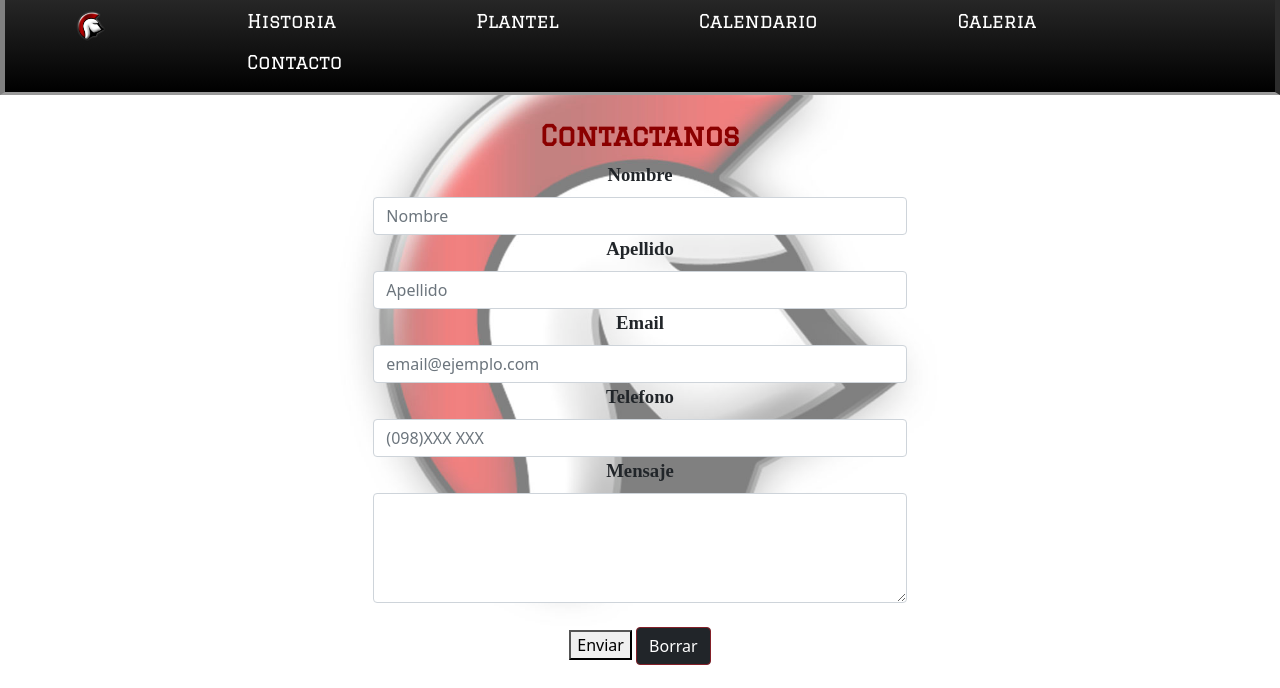
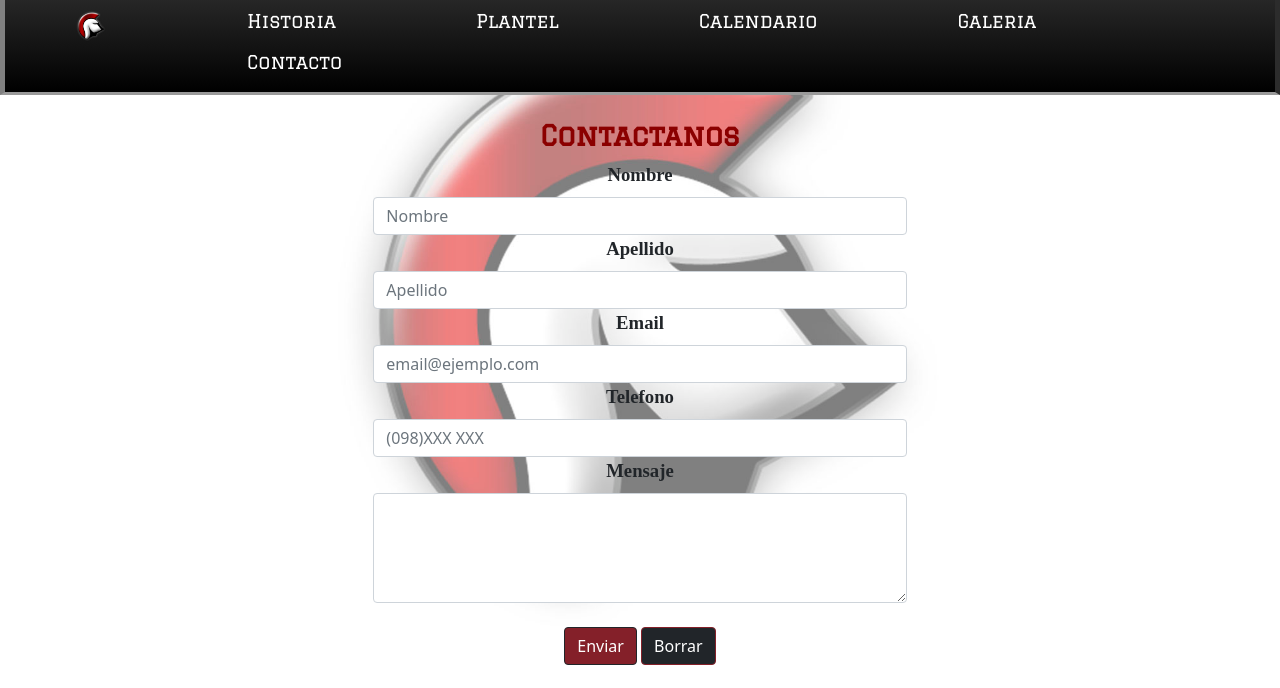
Before and after one commit to aljuprice91/spartansUruguay, a plain HTML site: page contacto.html in a window 1280 px wide. Shown: the part 218-906 px from the top of the page. Drawn offline with nearby package versions, Linux system fonts and the light colour scheme; a web font is replaced by a local one.

Commit message:
Boton enviar

```diff
--- a/contacto.html
+++ b/contacto.html
@@ -64,7 +64,8 @@
                 <h3 class="nombreSeccion">Contactanos</h3>
                 <!--Seccion de contacto hecha con Bootstrap-->
             </section>
-            <form class="contactanos" method="POST">
+            <!--Uso el action="/send.php" para forzar el error ya que por el momento no tengo implementada la funcion con php-->
+            <form class="contactanos" method="POST" action="/send.php">
                 <center>
                     <div class="col-md-5">
                         <label for="validationDefault01" class="form-label">Nombre</label>
@@ -89,7 +90,7 @@
                     </div>
                     <br>
 
-                    <button type="submit">Enviar</button>
+                    <button type="submit" class="btn btn-primary">Enviar</button>
                     <button type="reset" class="btn btn-secondary">Borrar</button>
                 </center>
             </form>
```
